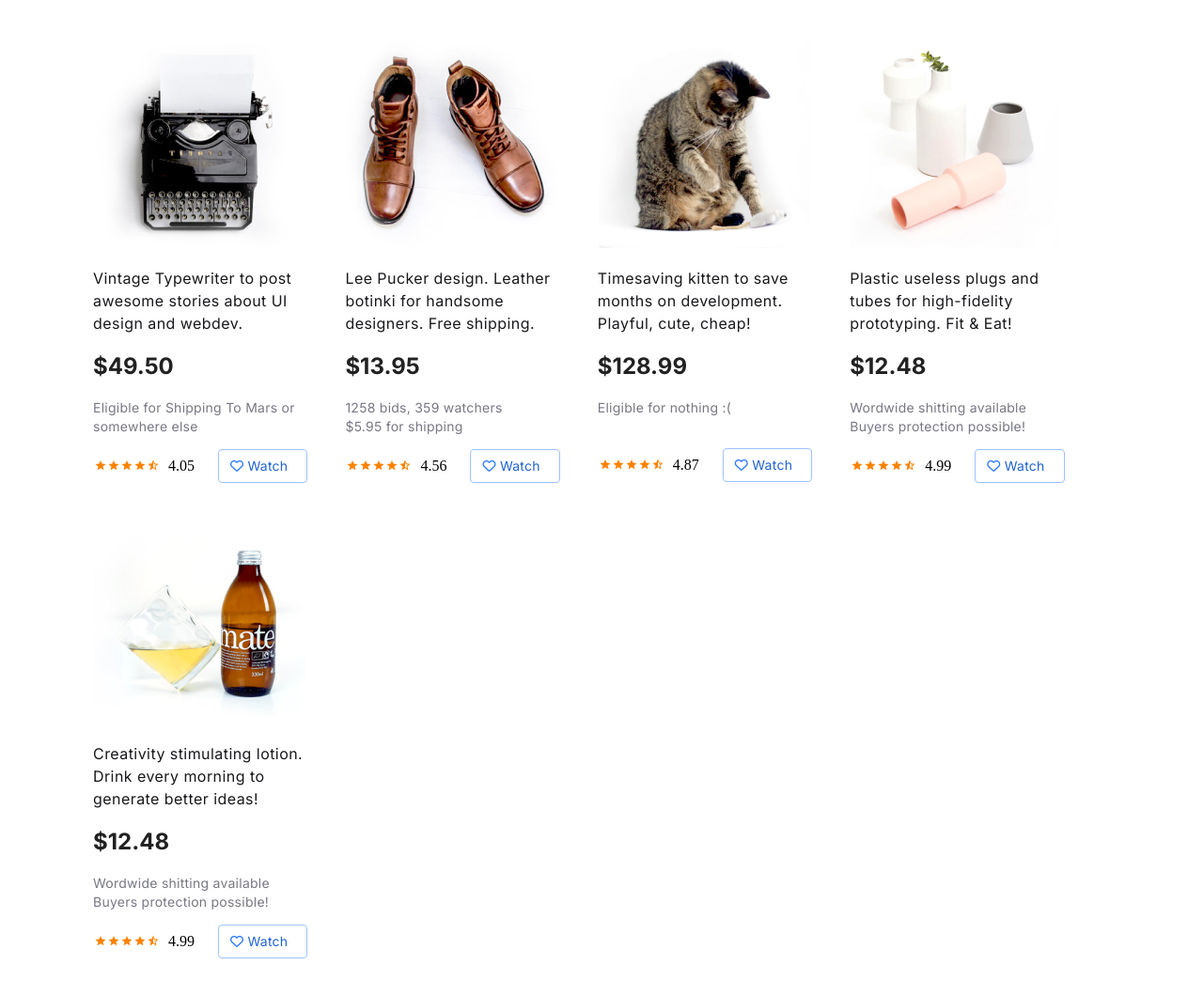
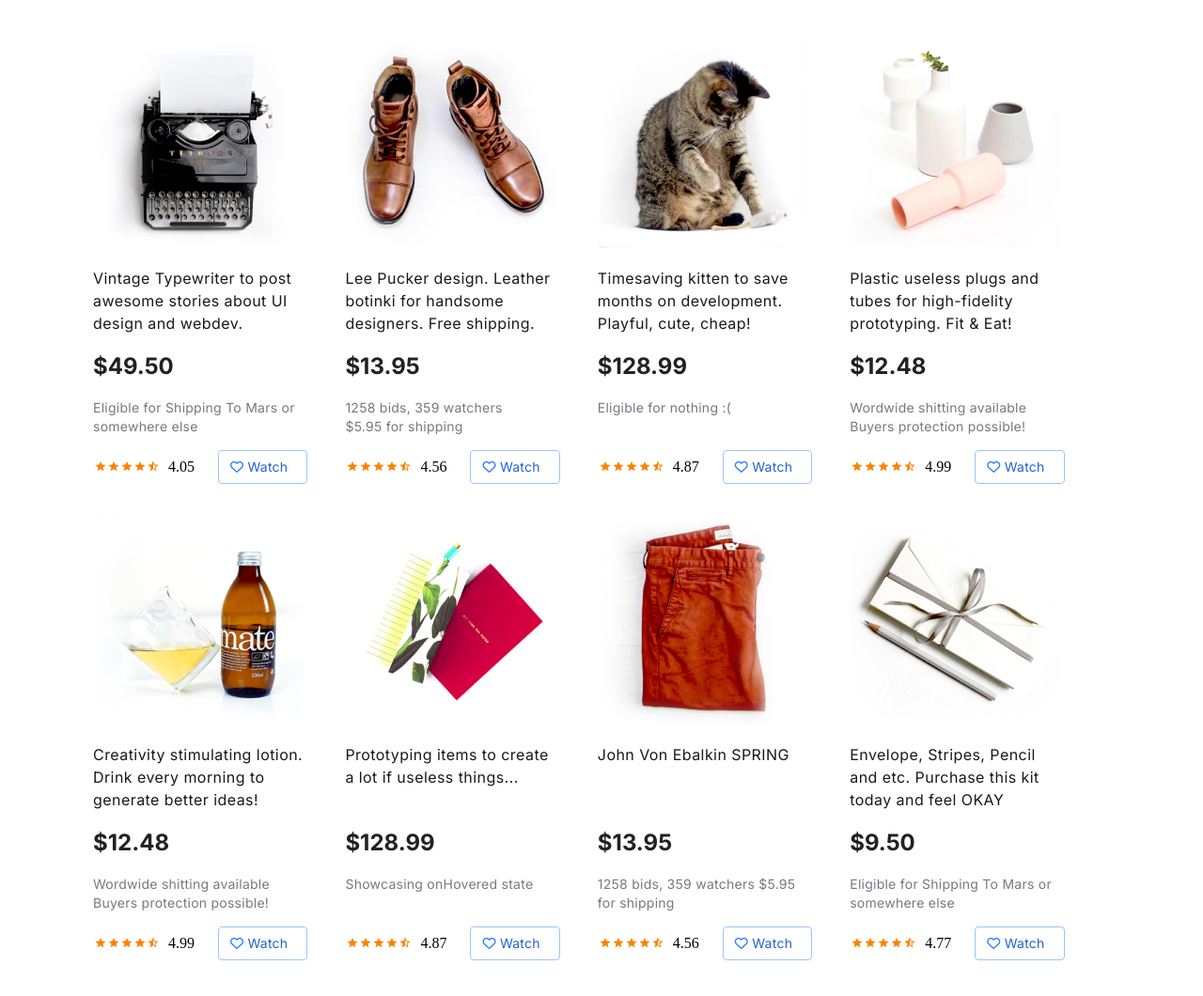
Before and after one commit to LeoSAN10/stormnet, a plain HTML site: page dz4/index.html in a window 1280 px wide. Shown: the whole page at 94% size. Drawn offline with Linux system fonts and the light colour scheme.

Commit message:
finished middle offers line

```diff
--- a/dz4/index.html
+++ b/dz4/index.html
@@ -54,11 +54,11 @@
                     <h1 class="price">$128.99</h1>
                     <p class="sub_description text">Eligible for nothing :(</p>
                     <div class="rateOffer">
-                    <div><img src="assets/stars.svg" class="indent text3" ></div>
+                    <div><img src="assets/stars.svg" class="indent " ></div>
 
-                    <div class="indent text3">4.87</div>
+                    <div class="indent ">4.87</div>
 
-                        <a href="#" class="link indent3">
+                        <a href="#" class="link ">
                         <i class="far fa-heart"></i>
                         <div>Watch</div>
                         </a>
@@ -102,13 +102,55 @@
                     </div>
                 </div>
                 <div class="item">
+                    <img src="assets/6.jpg">
+                    <p class="description">Prototyping items to create a lot if useless things...</p>
+                    <h1 class="price">$128.99</h1>
+                    <p class="sub_description">Showcasing onHovered state</p>
+                    <div class="rateOffer">
+                    <div><img src="assets/stars.svg" class="indent" ></div>
 
+                    <div class="indent">4.87</div>
+
+                        <a href="#" class="link">
+                        <i class="far fa-heart"></i>
+                        <div>Watch</div>
+                        </a>
+
+                    </div>
                 </div>
                 <div class="item">
+                    <img src="assets/7.jpg">
+                    <p class="description">John Von Ebalkin SPRING </p>
+                    <h1 class="price">$13.95</h1>
+                    <p class="sub_description">1258 bids, 359 watchers $5.95 for shipping</p>
+                    <div class="rateOffer">
+                    <div><img src="assets/stars.svg" class="indent" ></div>
 
+                    <div class="indent">4.56</div>
+
+                        <a href="#" class="link">
+                        <i class="far fa-heart"></i>
+                        <div>Watch</div>
+                        </a>
+
+                    </div>
                 </div>
                 <div class="item">
+                    <img src="assets/8.jpg">
+                    <p class="description">Envelope, Stripes, Pencil and etc. Purchase this kit today and feel OKAY</p>
+                    <h1 class="price">$9.50</h1>
+                    <p class="sub_description">Eligible for Shipping To Mars or somewhere else</p>
+                    <div class="rateOffer">
+                    <div><img src="assets/stars.svg" class="indent" ></div>
 
+                    <div class="indent">4.77</div>
+
+                        <a href="#" class="link">
+                        <i class="far fa-heart"></i>
+                        <div>Watch</div>
+                        </a>
+
+                    </div>
                 </div>
             </div>
             <div class="bottom">
--- a/dz4/style.css
+++ b/dz4/style.css
@@ -36,7 +36,7 @@ body{
     /* Gray / 100 */
     max-width: 227px;
     color: #19191D;
-
+    height: 72px;
 }
 .price{
     font-family: Inter;
@@ -57,6 +57,7 @@ body{
     line-height: 143%;
     letter-spacing: 0.018em;
     max-width: 227px;
+    height: 41px;
 
 /* Gray / 50 */
 
@@ -111,10 +112,3 @@ color: #787885;
     padding: 7px 12px;
       color: #2264D1;
   }
-
-  .text3{
-      margin-top: 28px;
-  }
-  .indent3{
-    margin-top: 19px;
-}
```
